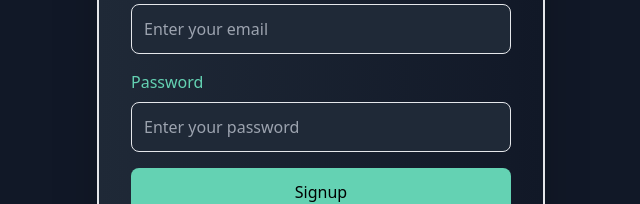
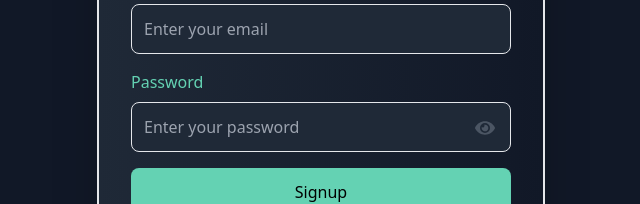
Before and after one commit to Kush172005/Quiz-App, a React (Create React App) app: page /signup in a window 1280 px wide. Shown: the part 365-569 px from the top of the page, without its empty margins (319-959 px from the left). Built offline with nearby package versions, Linux system fonts and the light colour scheme.

Commit message:
added the loader

```diff
--- a/package.json
+++ b/package.json
@@ -25,6 +25,8 @@
     "react": "^18.3.1",
     "react-confetti-explosion": "^2.1.2",
     "react-dom": "^18.3.1",
+    "react-icons": "^5.3.0",
+    "react-loader-spinner": "^6.1.6",
     "react-router-dom": "^6.26.2",
     "react-scripts": "5.0.1",
     "react-spinners": "^0.14.1",
--- a/src/App.js
+++ b/src/App.js
@@ -9,10 +9,10 @@ import { AuthProvider } from "./context/AuthContext";
 import PrivateRoute from "./components/PrivateRoute";
 import Result from "./components/Result";
 import Profile from "./components/Profile";
-import MainPage from "./components/MainPage";
 import Login from "./components/auth/Login";
 import CreateQuiz from "./components/CreateQuiz";
 import QuestionsPage from "./components/Questions/QuestionsPage";
+import MainPage from "./components/MainPage";
 import "./App.css";
 
 function App() {
--- /dev/null
+++ b/src/components/Loader/MyLoader.jsx
@@ -0,0 +1,21 @@
+import React from "react";
+import { ThreeDots } from "react-loader-spinner";
+
+const MyLoader = () => {
+    return (
+        <div className="min-h-screen bg-gray-900 ">
+            <div className="absolute top-1/2 left-1/2 transform -translate-x-1/2 -translate-y-1/2">
+                <ThreeDots
+                    visible={true}
+                    height="80"
+                    width="90"
+                    color="#64d2b3"
+                    radius="10"
+                    ariaLabel="three-dots-loading"
+                />
+            </div>
+        </div>
+    );
+};
+
+export default MyLoader;
--- a/src/components/auth/Login.jsx
+++ b/src/components/auth/Login.jsx
@@ -3,6 +3,8 @@ import { useNavigate } from "react-router-dom";
 import { toast } from "react-toastify";
 import { useAuth } from "../../context/AuthContext";
 import { userLogin } from "../../api/auth";
+import { FaEye, FaEyeSlash } from "react-icons/fa";
+import MyLoader from "../Loader/MyLoader";
 
 const Login = () => {
     const [email, setEmail] = useState("");
@@ -10,6 +12,7 @@ const Login = () => {
     const { setIsAuthenticated, isAuthenticated, setUser } = useAuth();
     const navigate = useNavigate();
     const [loading, setLoading] = useState(false);
+    const [showPassword, setShowPassword] = useState(false);
 
     useEffect(() => {
         if (isAuthenticated) {
@@ -50,18 +53,18 @@ const Login = () => {
             console.error("Login error:", error);
             toast.error("Failed to login. Please try again.");
         } finally {
-            setLoading(false); // Set loading state to false after login attempt
+            setLoading(false);
         }
+    };
+
+    const togglePasswordVisibility = () => {
+        setShowPassword(!showPassword);
     };
 
     return (
         <>
             {loading ? (
-                // Show loading spinner while data is being fetched
-                <div className="min-h-screen bg-gray-900 text-white flex items-center justify-center">
-                    <div className="loader"></div>
-                    <p>Logging in...</p>
-                </div>
+                <MyLoader />
             ) : (
                 <div className="min-h-screen bg-gray-900 text-white flex items-center justify-center">
                     <div className="flex flex-col gap-4 w-full items-center">
@@ -77,24 +80,40 @@ const Login = () => {
                                     <input
                                         type="email"
                                         value={email}
-                                        onChange={(e) => setEmail(e.target.value)}
+                                        onChange={(e) =>
+                                            setEmail(e.target.value)
+                                        }
                                         placeholder="Enter your email"
                                         className="w-full p-3 bg-gray-800 border border-soft-teal text-white rounded-lg focus:outline-none focus:ring-2 focus:ring-soft-teal"
                                         autoComplete="email"
                                     />
                                 </div>
-                                <div>
+                                <div className="relative">
                                     <label className="block text-soft-teal mb-2">
                                         Password
                                     </label>
                                     <input
-                                        type="password"
+                                        type={
+                                            showPassword ? "text" : "password"
+                                        }
                                         value={password}
-                                        onChange={(e) => setPassword(e.target.value)}
+                                        onChange={(e) =>
+                                            setPassword(e.target.value)
+                                        }
                                         placeholder="Enter your password"
-                                        className="w-full p-3 bg-gray-800 border border-soft-teal text-white rounded-lg focus:outline-none focus:ring-2 focus:ring-soft-teal"
+                                        className="w-full p-3 bg-gray-800 border border-soft-teal text-white rounded-lg focus:outline-none focus:ring-2 focus:ring-soft-teal pr-12" // Add padding on the right for the icon
                                         autoComplete="password"
                                     />
+                                    <span
+                                        onClick={togglePasswordVisibility}
+                                        className="absolute right-4 mt-4 cursor-pointer text-gray-600 text-xl"
+                                    >
+                                        {showPassword ? (
+                                            <FaEyeSlash />
+                                        ) : (
+                                            <FaEye />
+                                        )}
+                                    </span>
                                 </div>
                                 <button
                                     type="submit"
--- a/src/components/auth/Signup.jsx
+++ b/src/components/auth/Signup.jsx
@@ -2,12 +2,16 @@ import React, { useState } from "react";
 import { useNavigate } from "react-router-dom";
 import { toast } from "react-toastify";
 import { userSignup } from "../../api/auth";
+import MyLoader from "../Loader/MyLoader";
+import { FaEye, FaEyeSlash } from "react-icons/fa";
 
 const Signup = () => {
     const [name, setName] = useState("");
     const [email, setEmail] = useState("");
     const [password, setPassword] = useState("");
+    const [loading, setLoading] = useState(false);
     const navigate = useNavigate();
+    const [showPassword, setShowPassword] = useState(false);
 
     const validateEmail = (email) => {
         const emailRegex = /^[^\s@]+@[^\s@]+\.[^\s@]+$/;
@@ -27,6 +31,8 @@ const Signup = () => {
             return;
         }
 
+        setLoading(true);
+
         try {
             const response = await userSignup({ name, email, password });
 
@@ -41,10 +47,20 @@ const Signup = () => {
         } catch (error) {
             console.error("Signup error:", error);
             toast.error("Failed to signup. Please try again.");
+        } finally {
+            setLoading(false);
         }
     };
 
+    const togglePasswordVisibility = () => {
+        setShowPassword(!showPassword);
+    };
+
     return (
+        <>
+            {loading ? (
+                <MyLoader />
+            ) : (
                 <div className="min-h-screen bg-gray-900 text-white flex items-center justify-center">
                     <div className="bg-gradient-to-r from-gray-800 to-gray-900 shadow-2xl rounded-xl border-2 border-soft-teal p-8 w-full max-w-md space-y-6">
                         <h2 className="text-3xl font-bold text-soft-teal text-center">
@@ -75,17 +91,26 @@ const Signup = () => {
                                     className="w-full p-3 bg-gray-800 border border-soft-teal text-white rounded-lg focus:outline-none focus:ring-2 focus:ring-soft-teal"
                                 />
                             </div>
-                    <div>
+                            <div className="relative">
                                 <label className="block text-soft-teal mb-2">
                                     Password
                                 </label>
                                 <input
-                            type="password"
+                                    type={showPassword ? "text" : "password"}
                                     value={password}
-                            onChange={(e) => setPassword(e.target.value)}
+                                    onChange={(e) =>
+                                        setPassword(e.target.value)
+                                    }
                                     placeholder="Enter your password"
-                            className="w-full p-3 bg-gray-800 border border-soft-teal text-white rounded-lg focus:outline-none focus:ring-2 focus:ring-soft-teal"
+                                    className="w-full p-3 bg-gray-800 border border-soft-teal text-white rounded-lg focus:outline-none focus:ring-2 focus:ring-soft-teal pr-12" // Add padding on the right for the icon
+                                    autoComplete="password"
                                 />
+                                <span
+                                    onClick={togglePasswordVisibility}
+                                    className="absolute right-4 mt-4 cursor-pointer text-gray-600 text-xl"
+                                >
+                                    {showPassword ? <FaEyeSlash /> : <FaEye />}
+                                </span>
                             </div>
                             <button
                                 type="submit"
@@ -105,6 +130,8 @@ const Signup = () => {
                         </form>
                     </div>
                 </div>
+            )}
+        </>
     );
 };
 
--- a/src/helpers/constants.js
+++ b/src/helpers/constants.js
@@ -1,7 +1,7 @@
-let ENDPOINT = "http://localhost:4000";
+// let ENDPOINT = "http://localhost:4000";
 
-if (process.env.NODE_ENV === "production") {
-    ENDPOINT = "https://quiz-app-backend-code.onrender.com";
-}
+// if (process.env.NODE_ENV === "production") {
+let ENDPOINT = "https://quiz-app-backend-code.onrender.com";
+// }
 
 export { ENDPOINT };
```
Also changed, not shown: 1 other file (tests, documents, lock files or other folders). Lines whose indentation alone changed are shown as unchanged.
